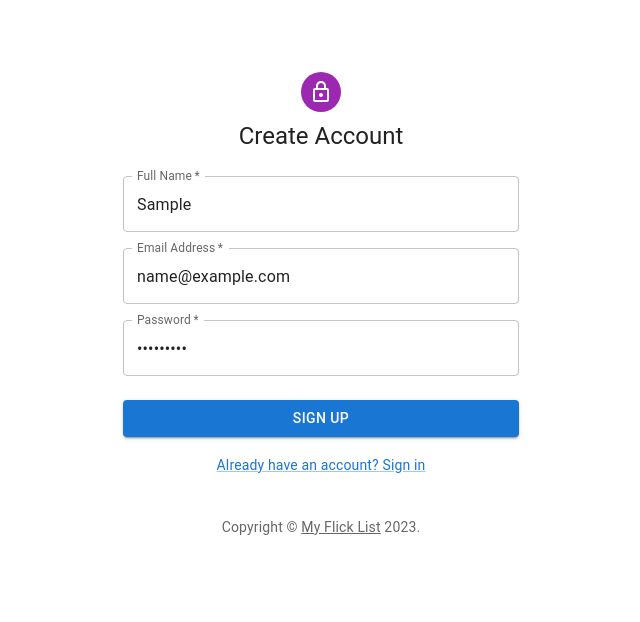
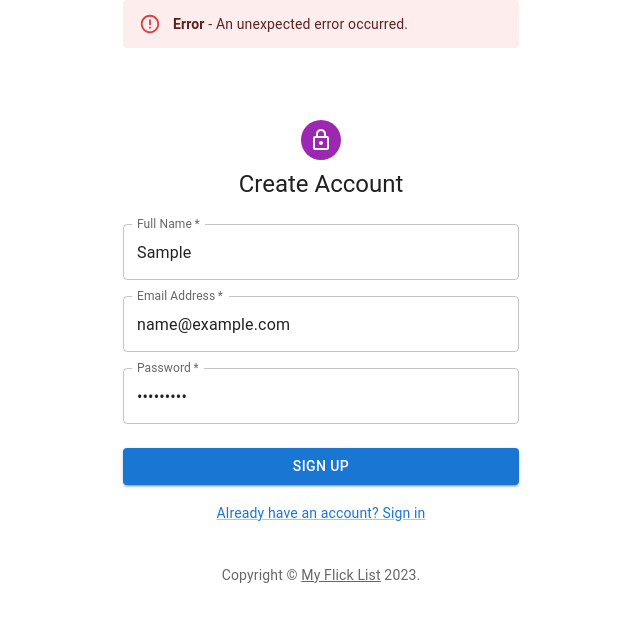
Before and after one commit to kevinpista/my-flick-list, a React (Create React App) app in the folder frontend/: page /user-registration in a window 1280 px wide. Both pictures are taken after typing "Sample", "name@example.com", "Sample123" into the empty fields and a click on the button "SIGN UP". Shown: the top 622 px of the page, without its empty margins (319-959 px from the left). Built offline with nearby package versions, Linux system fonts and the light colour scheme; no server answers.

Commit message:
Implemented <Alert> component for user registration errors or success

```diff
--- a/frontend/src/components/UserRegistration.js
+++ b/frontend/src/components/UserRegistration.js
@@ -14,7 +14,7 @@ import { createTheme, ThemeProvider } from '@mui/material/styles';
 import { registerUser } from '../api/userRegistrationAPI';
 import * as errorConstants from '../api/errorConstants';
 
-
+import Alert from '@mui/material/Alert';
 
 function Copyright(props) {
   return (
@@ -42,6 +42,9 @@ export default function UserRegistration() {
         password: '',
         });
 
+    const [showSuccessAlert, setShowSuccessAlert] = useState(false);
+    const [errorAlertMessage, setErrorAlertMessage] = useState('');
+
     const handleSubmit = async (event) => {
     event.preventDefault();
 
@@ -53,27 +56,38 @@ export default function UserRegistration() {
         // If there's a response with no error code, successful
         if (response) {
             console.log('Registration successful!!')
+            setErrorAlertMessage('');
+            setShowSuccessAlert(true);
+
             // TODO - add action such as logging user in or redirecting
         }
+
         // If error was thrown by API request
-        // TODO - nice message pop up action, not a console.log()
         } catch(error) {
             if (error.message === errorConstants.ERROR_EMAIL_EXISTS) {
                 console.log('Email address is already in use!')
+                setErrorAlertMessage('Email address is already in use!');
             } else if (error.message === errorConstants.ERROR_INVALID_EMAIL) {
                 console.log('Email format is not valid!')
+                setErrorAlertMessage('Email format is not valid!');
             } else if (error.message === errorConstants.ERROR_PASSWORD_WHITESPACE) {
                 console.log('Password cannot have any whitespace!')
+                setErrorAlertMessage('Password cannot have any whitespace!');
             } else if (error.message === errorConstants.ERROR_PASSWORD_EMPTY) {
                 console.log('Password cannot be empty!')
+                setErrorAlertMessage('Password cannot be empty!');
             } else if (error.message === errorConstants.ERROR_INVALID_NAME) {
                 console.log('Name cannot be empty!')
+                setErrorAlertMessage('Name cannot be empty!');
             } else if (error.message === errorConstants.ERROR_BAD_REQUEST) {
                 console.log('Bad request')
+                setErrorAlertMessage('Bad request');
             } else if (error.message === errorConstants.ERROR_SERVER) {
                 console.log('Server connection error.')
+                setErrorAlertMessage('Server connection error.');
             } else {
                 console.log("else statement executed")
+                setErrorAlertMessage('An unexpected error occurred.');
             }
         }
     };
@@ -89,11 +103,22 @@ export default function UserRegistration() {
 
         };
 
-
-    // RENDER COMPONENT
     return (
         <ThemeProvider theme={defaultTheme}>
             <Container component="main" maxWidth="xs">
+
+            {showSuccessAlert && (
+                <Alert severity="success">
+                    <strong>Successful Sign-Up</strong> - Logging you in...
+                </Alert>
+                )}
+
+            {errorAlertMessage && (
+                <Alert severity="error">
+                    <strong>Error</strong> - {errorAlertMessage}
+                </Alert>
+                )}
+
             <CssBaseline />
             <Box
                 sx={{
```
